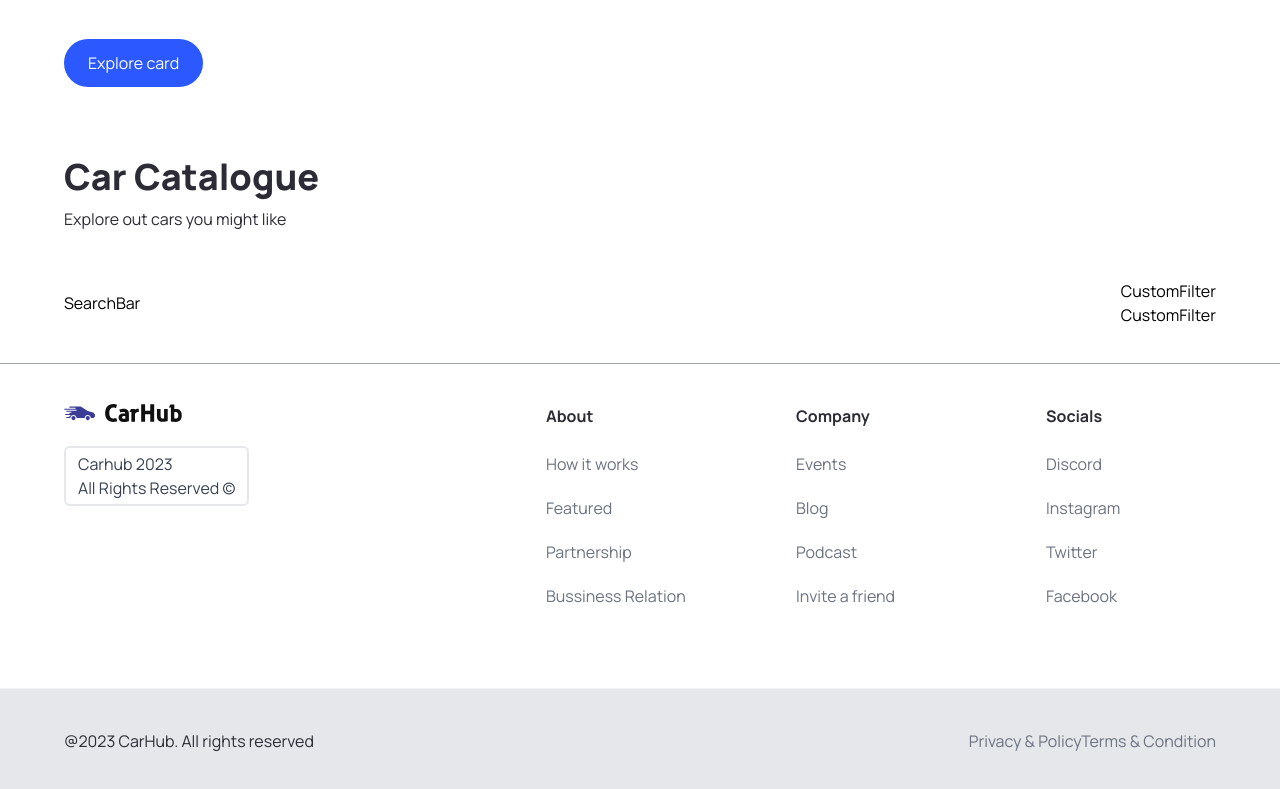
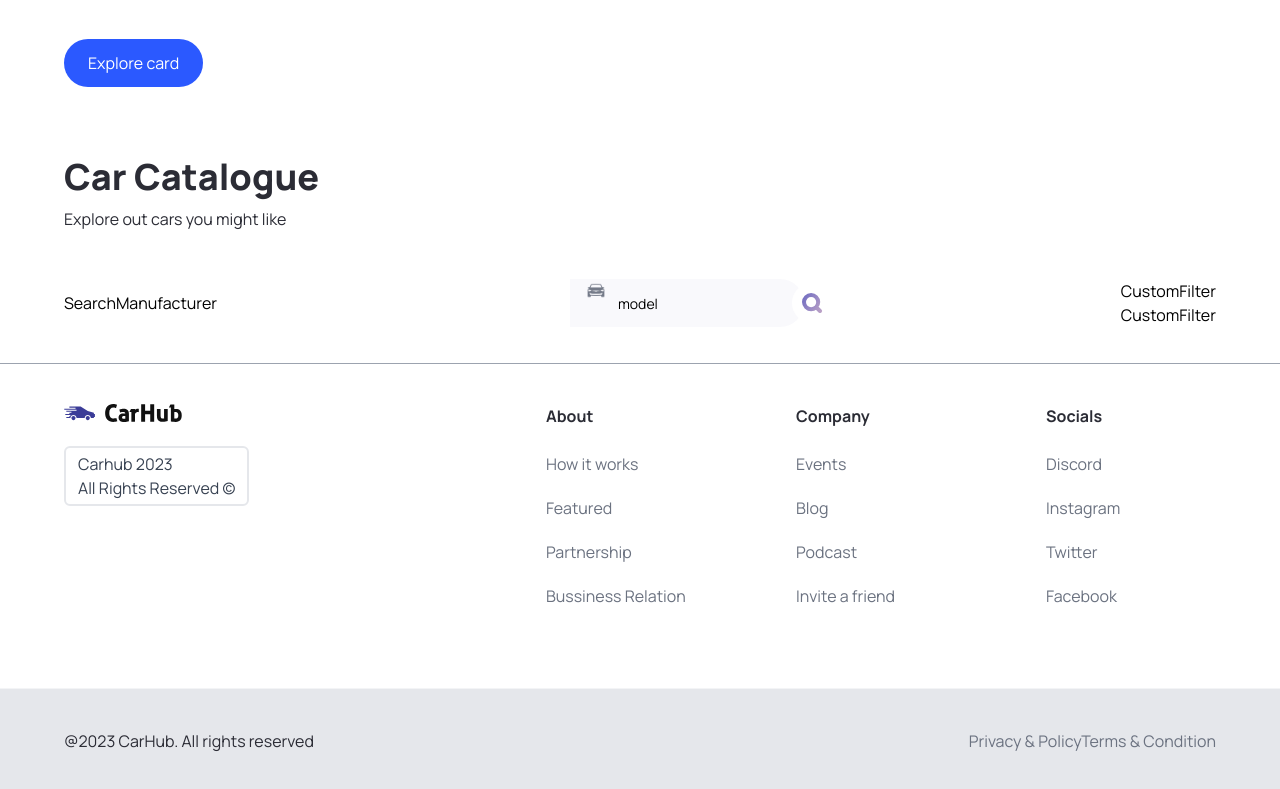
Before and after one commit to DevAnonitos/ShowRoomCar, a Next.js app: page / in a window 1280 px wide. Shown: the part 707-1496 px from the top of the page. Built offline with nearby package versions, Linux system fonts and the light colour scheme.

Commit message:
update-AddSearchBtn

```diff
--- a/components/SearchBar.tsx
+++ b/components/SearchBar.tsx
@@ -1,8 +1,64 @@
-import React from 'react';
+"use client";
+
+import React, { useState } from 'react';
+import Image from 'next/image';
+import { useRouter } from 'next/navigation';
+
+import SearchManufacturer from './SearchManufacturer';
+
+const SearchButton = ({ otherClasses }: { otherClasses: string }) => {
+    return (
+        <>
+            <button
+                type='submit'
+                className={`-ml-3 z-10 ${otherClasses}`}
+            >
+                <Image
+                    src={"/magnifying-glass.svg"}
+                    alt={"magnifying glass"}
+                    width={40}
+                    height={40}
+                    className='object-contain'
+                />
+            </button>
+        </>
+    );
+};
 
 const SearchBar = () => {
     return (
-        <div>SearchBar</div>
+        <>
+            <form
+                className='searchbar'
+                onSubmit={() => {}}
+            >
+                <div className='searchbar__item'>
+                    <SearchManufacturer />
+                    <SearchButton
+                        otherClasses='sm:hidden'
+                    />
+                </div>
+                <div className='searchbar_item'>
+                    <Image
+                        src="/model-icon.png"
+                        width={25}
+                        height={25}
+                        className='absolute w-[20px] h-[20px] ml-4'
+                        alt='CarModel'
+                    />
+                    <input
+                        type="text"
+                        name='model'
+                        value="model"
+                        onChange={(e) => {}}
+                        placeholder='Tiguan...'
+                        className='searchbar__input'
+                    />
+                    <SearchButton otherClasses='sm:hidden' />
+                </div>
+                <SearchButton otherClasses='max-sm:hidden' />
+            </form>
+        </>
     );
 };
 
```
